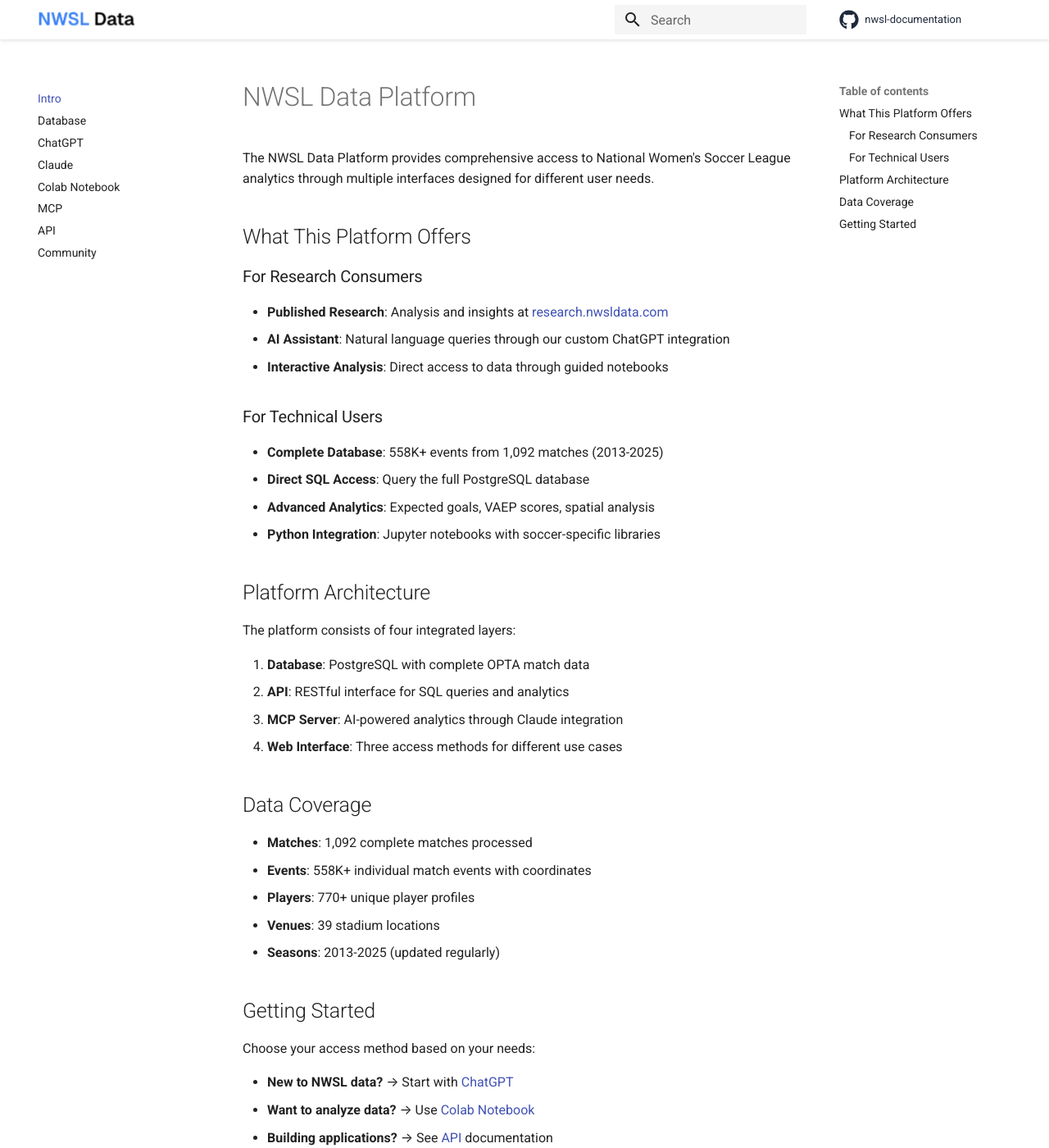
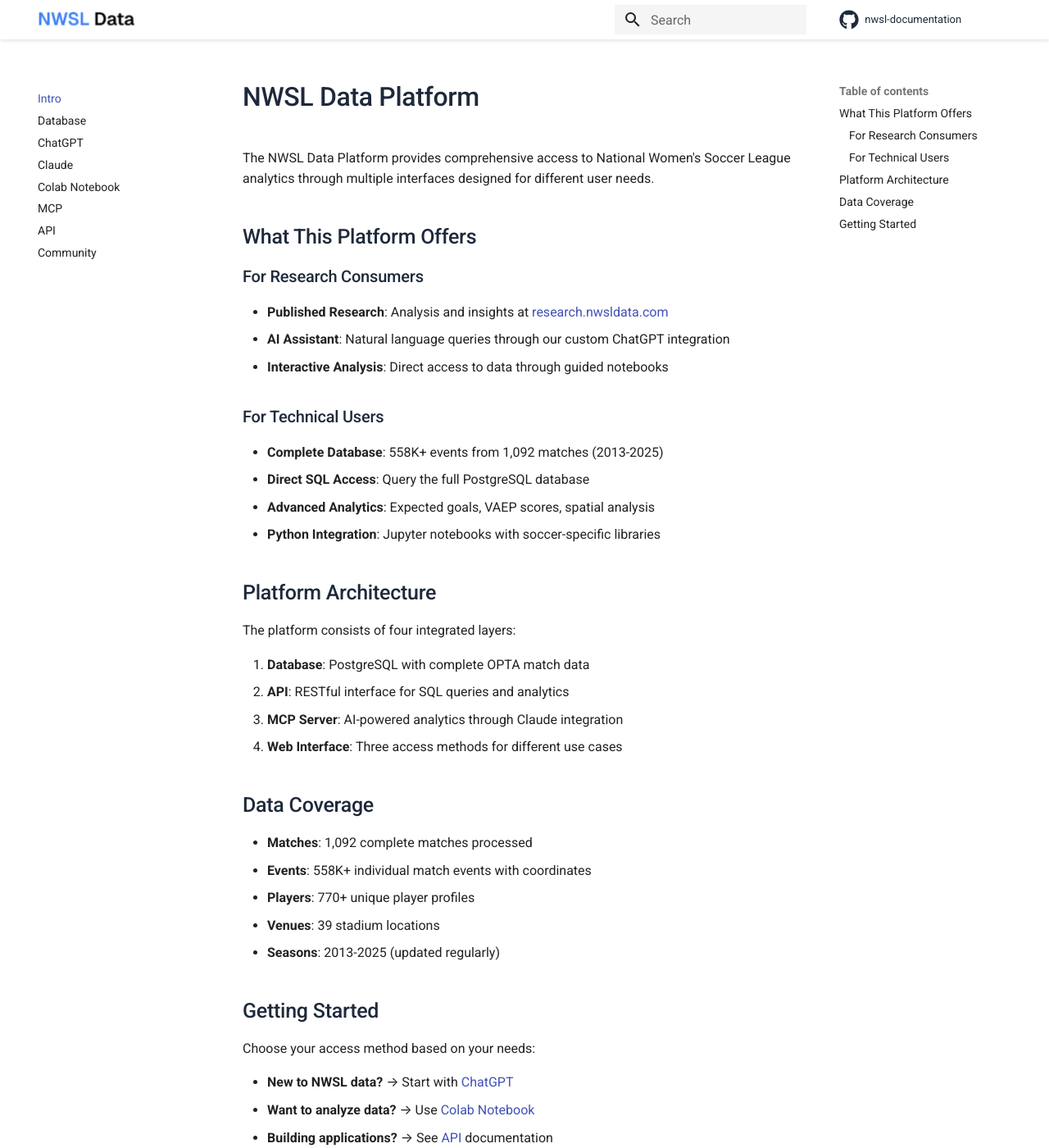
Before and after one commit to tom-mcmillan/nwsl-documentation, an MkDocs documentation site: the page built from docs/index.md, in a window 1280 px wide and 1400 px high. Shown: the whole window at 82% size. Built offline with MkDocs 1.6.1 and Material for MkDocs 9.7.7, drawn with Linux system fonts in a browser that asks for light colours; comment, search, counter and statistics services are not loaded.

Commit message:
Refine typography with full Roboto font family
- Import complete Roboto font family (300, 400, 500, 700) from Google Fonts
- Set all headings to font-weight: 500 for consistent, clean hierarchy
- Override Material's font variables for proper Roboto rendering
- Maintain 16px body text size for optimal readability
- Create hierarchy through size differences rather than weight variations

🤖 Generated with [Claude Code](https://claude.ai/code)

Co-Authored-By: Claude <noreply@anthropic.com>

```diff
--- a/docs/stylesheets/extra.css
+++ b/docs/stylesheets/extra.css
@@ -1,8 +1,14 @@
+/* Import full Roboto font family from Google Fonts */
+@import url('https://fonts.googleapis.com/css2?family=Roboto:wght@300;400;500;700&display=swap');
+
 /* NWSL Data Brand Colors */
 :root {
   --nwsl-blue: #3B82F6;
   --nwsl-dark: #1e293b;
   --nwsl-light: #f8fafc;
+
+  /* Override Material's font variables */
+  --md-text-font: "Roboto", -apple-system, BlinkMacSystemFont, Helvetica, Arial, sans-serif;
 }
 
 /* White header with clean styling */
@@ -36,3 +42,18 @@
 .md-header__source {
   color: var(--nwsl-dark);
 }
+
+/* Heading typography hierarchy - matches OpenAI style exactly */
+.md-typeset h1,
+.md-typeset h2,
+.md-typeset h3,
+.md-typeset h4 {
+  font-weight: 500;
+  color: var(--nwsl-dark);
+}
+
+/* Body text size */
+.md-typeset p,
+.md-typeset li {
+  font-size: 16px;
+}
```
